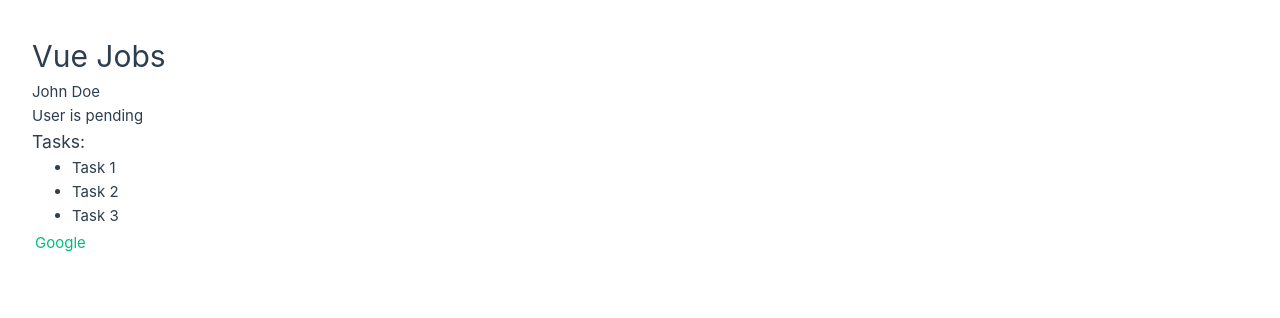
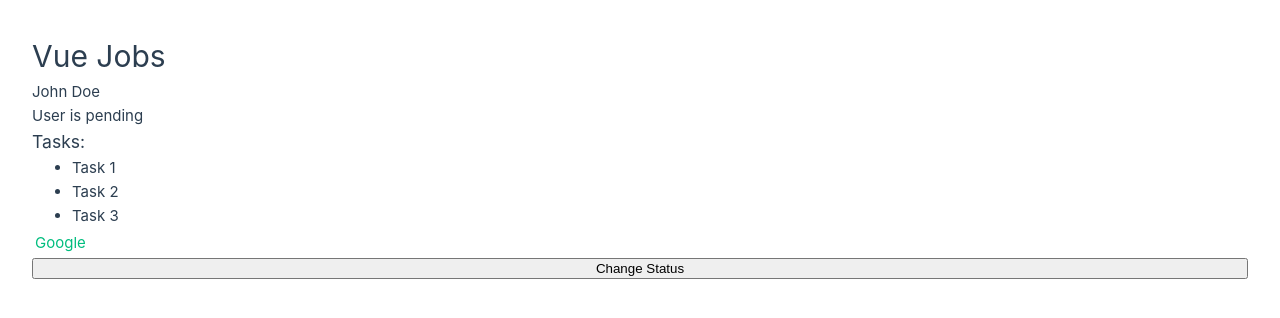
Before and after one commit to i-m-abbhay/vue-jobApp, a Vue app: page / in a window 1280 px wide. Shown: the top 318 px of the page. Built offline with nearby package versions, Linux system fonts and the light colour scheme; the HTML template or start-up script is replaced by a standard one.

Commit message:
v-on directive

```diff
--- a/src/App.vue
+++ b/src/App.vue
@@ -7,6 +7,17 @@
       tasks: ["Task 1", "Task 2", "Task 3"],
       link: "https://www.google.com",
     };
+  },
+  methods: {
+    toggleStatus() {
+      if (this.status === "active") {
+        this.status = "inactive";
+      } else if (this.status === "inactive") {
+        this.status = "pending";
+      } else {
+        this.status = "active";
+      }
+    },
   },
 };
 </script>
@@ -25,4 +36,7 @@
   <!-- Any of the below two works -->
   <!-- <a v-bind:href="link">Google</a> -->
   <a :href="link">Google</a>
+  <!-- Any of the below two works -->
+  <!-- <button v-on:click="toggleStatus">Change Status</button> -->
+  <button @click="toggleStatus">Change Status</button>
 </template>
```
